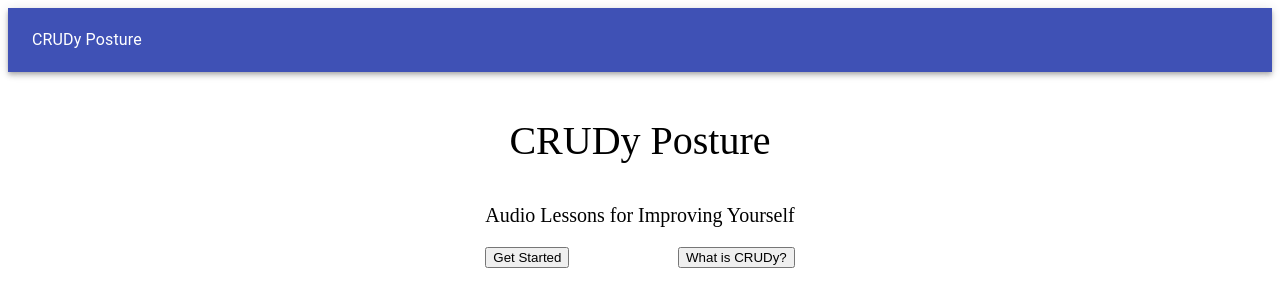
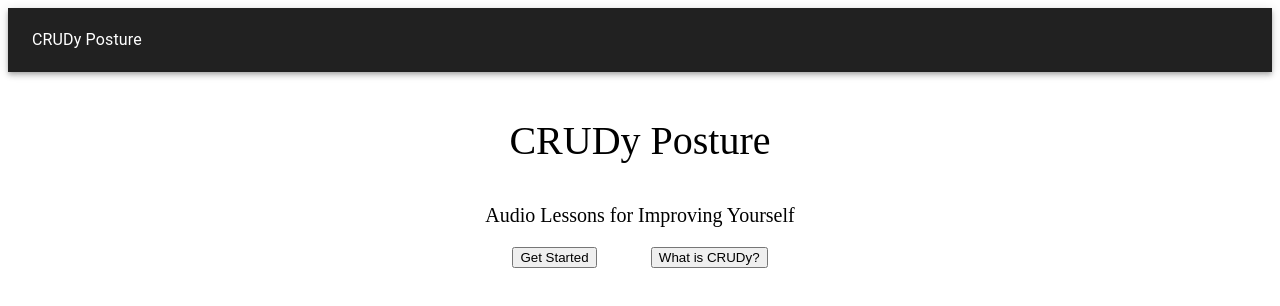
Before and after one commit to elocowan/CRUDy-posture, a React app: page / in a window 1280 px wide. Shown: the top 306 px of the page. Built offline with nearby package versions, Linux system fonts and the light colour scheme; the HTML template or start-up script is replaced by a standard one.

Commit message:
Add theme provider and custom theme

```diff
--- a/src/components/App.jsx
+++ b/src/components/App.jsx
@@ -1,16 +1,35 @@
 import React from 'react';
 import Header from './Header.jsx';
-import Home from './Home.jsx';
+import Home from './Home/Home.jsx';
 import GettingStarted from './GettingStarted.jsx'
 import {
   BrowserRouter as Router,
   Switch,
   Route
 } from "react-router-dom";
+import { createMuiTheme, ThemeProvider } from '@material-ui/core';
+
+const theme = createMuiTheme({
+  palette: {
+    primary: {
+      light: '#484848',
+      main: '#212121',
+      dark: '#000000',
+      contrastText: '#ffffff',
+    },
+    secondary: {
+      light: '#e0ffb1',
+      main: '#add681',
+      dark: '7ca453',
+      contrastText: '#000000',
+    },
+  },
+})
 
 const App = () => {
   return (
     <div>
+      <ThemeProvider theme={theme}>
         <Header />
         <Router>
           <Switch>
@@ -22,6 +41,7 @@ const App = () => {
             </Route>
           </Switch>
         </Router>
+      </ThemeProvider>
     </div>
   );
 }
--- a/src/components/Home.jsx
+++ /dev/null
@@ -1,44 +0,0 @@
-import React from 'react';
-import { makeStyles } from '@material-ui/core';
-
-const useStyles = makeStyles((theme) => ({
-  root: {
-    flexGrow: 1,
-    height: '200px',
-    display: 'flex',
-    justifyContent: 'center',
-    alignItems: 'center',
-  },
-  elementContainer: {
-
-  },
-  bigTitle: {
-    fontSize: 40,
-    display: 'flex',
-    justifyContent: 'center'
-  },
-  description: {
-    fontSize: 20,
-    display: 'flex',
-  },
-  buttons: {
-    display: 'flex',
-    justifyContent: "space-between"
-  }
-}));
-
-const Home = () => {
-  const classes = useStyles();
-
-  return (
-    <div className={classes.root}>
-      <div className={classes.elementContainer}>
-        <p className={classes.bigTitle}>CRUDy Posture</p>
-        <p className={classes.description}>Audio Lessons for Improving Yourself</p>
-        <div className={classes.buttons}><button>Get Started</button><button>What is CRUDy?</button></div>
-      </div>
-    </div>
-  );
-}
-
-export default Home;
--- /dev/null
+++ b/src/components/Home/Home.jsx
@@ -0,0 +1,25 @@
+import React from 'react';
+import HomeHeader from './HomeHeader.jsx';
+import { makeStyles } from '@material-ui/core';
+
+const useStyles = makeStyles((theme) => ({
+  root: {
+    flexGrow: 1,
+    height: '200px',
+    display: 'flex',
+    justifyContent: 'center',
+    alignItems: 'center',
+  },
+}));
+
+const Home = () => {
+  const classes = useStyles();
+
+  return (
+    <div className={classes.root}>
+      <HomeHeader />
+    </div>
+  );
+}
+
+export default Home;
--- /dev/null
+++ b/src/components/Home/HomeHeader.jsx
@@ -0,0 +1,31 @@
+import React from 'react';
+import { makeStyles } from '@material-ui/core';
+
+const useStyles = makeStyles((theme) => ({
+  bigTitle: {
+    fontSize: 40,
+    display: 'flex',
+    justifyContent: 'center'
+  },
+  description: {
+    fontSize: 20,
+    display: 'flex',
+  },
+  buttons: {
+    display: 'flex',
+    justifyContent: "space-around"
+  }
+}));
+
+const HomeHeader = () => {
+  const classes = useStyles();
+  return (
+    <div>
+        <p className={classes.bigTitle}>CRUDy Posture</p>
+        <p className={classes.description}>Audio Lessons for Improving Yourself</p>
+        <div className={classes.buttons}><button>Get Started</button><button>What is CRUDy?</button></div>
+      </div>
+  )
+}
+
+export default HomeHeader;
```
Also changed, not shown: 1 other file (tests, documents, lock files or other folders). Lines whose indentation alone changed are shown as unchanged.
